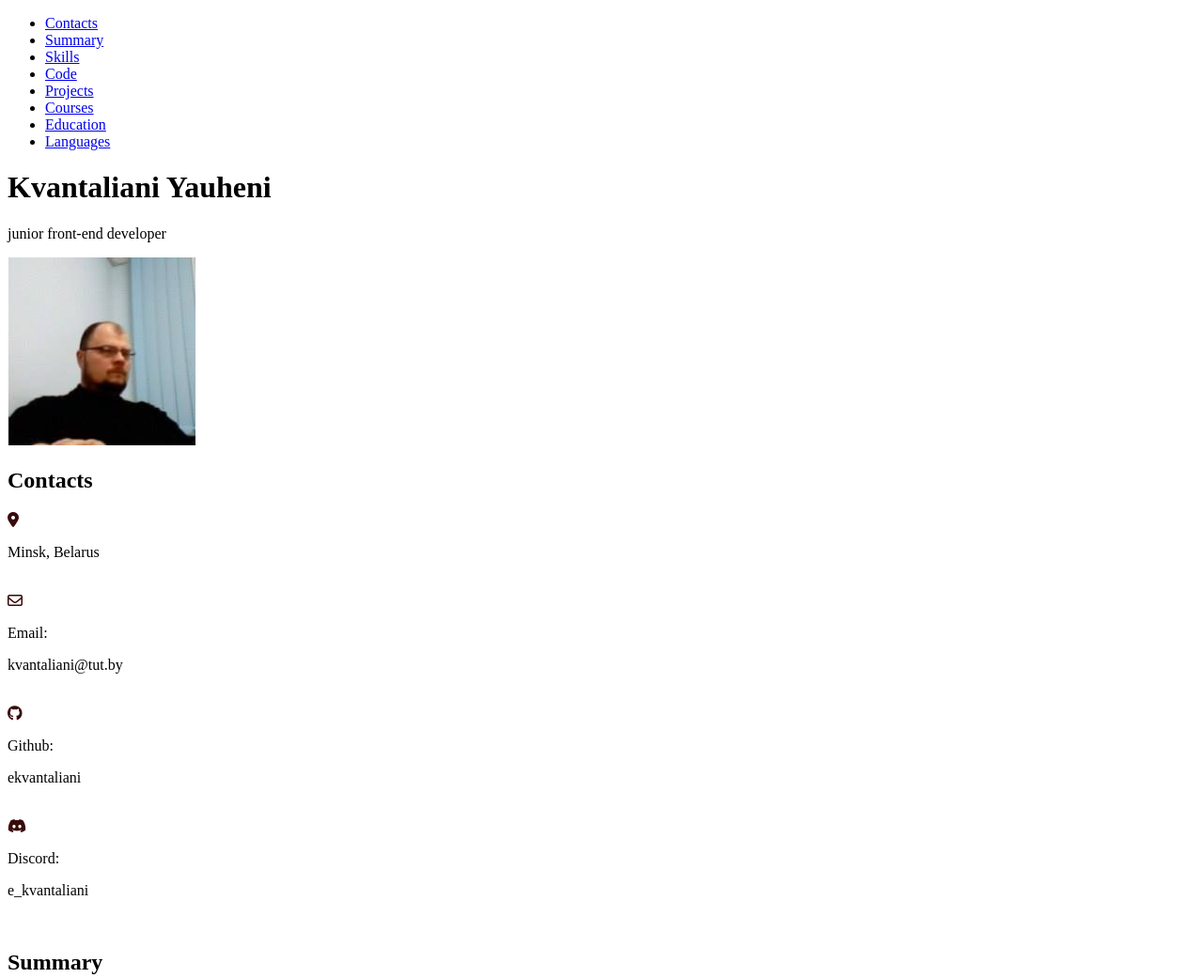
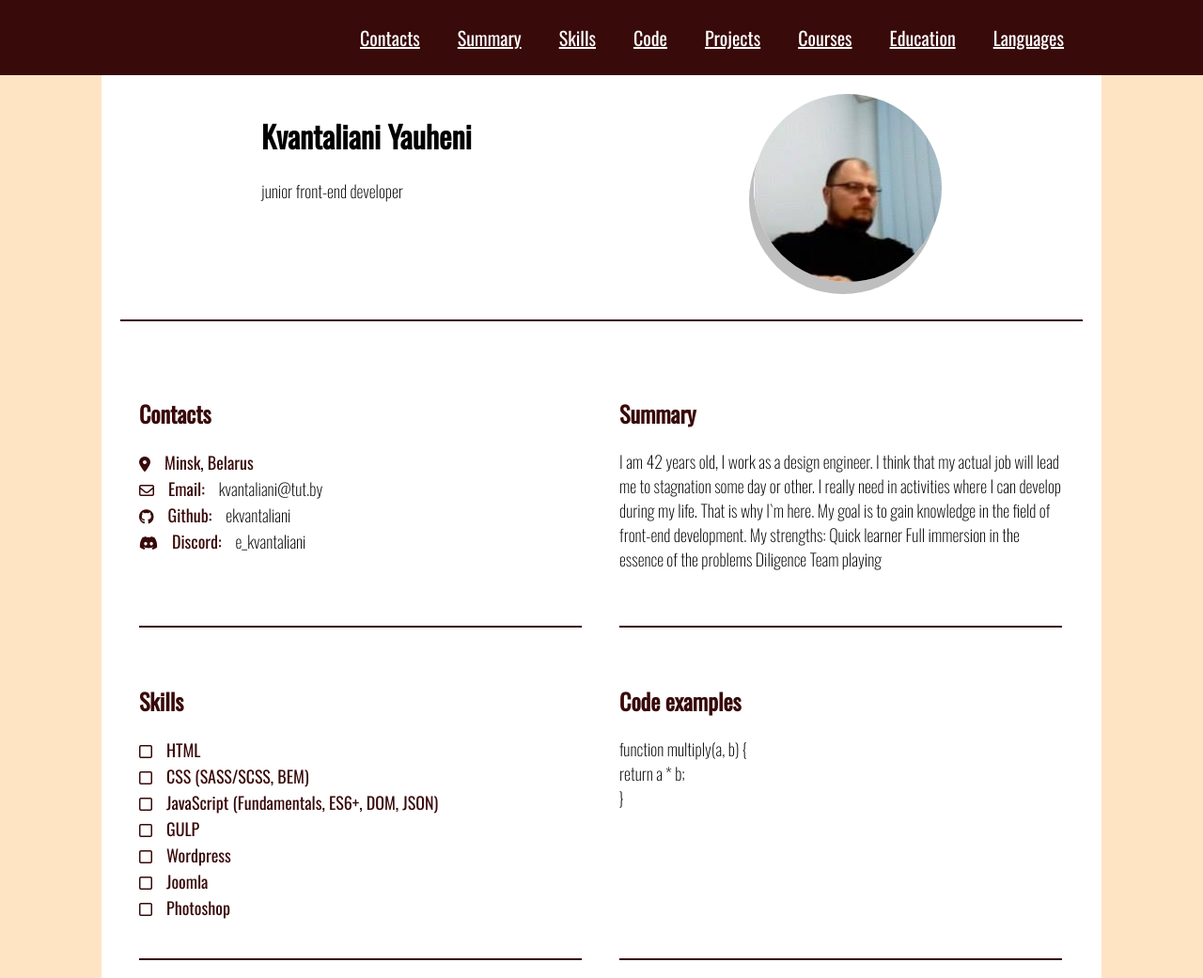
Before and after one commit to ekvantaliani/rsschool-cv, a plain HTML site: page index.html in a window 1280 px wide. Shown: the top 1041 px of the page at 94% size. Drawn offline with nearby package versions, Linux system fonts and the light colour scheme.

Commit message:
feat: add CSS styles

```diff
--- a/style.css
+++ b/style.css
@@ -1 +1,136 @@
-css
+body {
+   font-family: Oswald, Arial, Helvetica, sans-serif;
+   background-color: bisque;
+   margin: 0px;
+
+}
+
+p {
+    font-weight: 200;
+    font-size: 18px;
+}
+
+.header {
+    background-color: #390A0A;
+    padding: 0px;
+    margin: 0px;
+}
+
+.container {
+    max-width: 1024px;
+    margin: 0 auto;
+}
+.menu-list {
+    display: flex;
+    font-size: 20px;
+    justify-content: end;
+    height: 80px;
+    align-items: center;
+    margin: 0px 0px 0px 33px;
+    list-style: none;
+    }
+.menu-link {
+        padding: 0 20px;
+    }
+.menu-item a {
+    color: #fff;
+}
+.menu-item a:hover {
+    color: #E3E2B8;
+}
+.main-container {
+    max-width: 1024px;
+    margin: 0 auto;
+    background-color: rgb(255, 255, 255);
+    padding: 20px;
+    align-items: center;
+
+}
+.CV-name {
+    display: flex;
+    justify-content: space-around;
+    border-color: #390A0A;
+    border-style: solid;
+    border-width: 0 0 2px 0;
+    padding-bottom: 40px;
+
+}
+.CV-name-avatar {
+    display: flex;
+    width: 200px;
+    height: 200px;
+    border-radius: 50%;
+    overflow: hidden;
+    box-shadow: -5px 13px 0px 0px rgba(61, 61, 61, 0.333);
+
+}
+.ability-container {
+    display: flex;
+    flex-wrap: wrap;
+    max-width: 1024px;
+    background-color: rgb(255, 255, 255);
+    margin: 0 auto;
+    padding: 20px;
+}
+.ability {
+    flex: 0 1 46%;
+    border-width: 0 0 2px 0;
+    border-color:#390A0A;
+    border-style: solid;
+    margin: 20px;
+    padding-bottom: 40px;
+}
+.abilty-header{
+    color: #390A0A;
+}
+
+.ability-prefix {
+        padding-left: 10px;
+        display: inline-block;
+        font-size: 18px;
+        line-height: 1em;
+        margin: 5px;
+        color: #390A0A;
+        font-weight: 400;
+}
+.ability-description {
+    padding-left: 5px;
+    display: inline-block;
+    font-size: 18px;
+    line-height: 1em;
+    margin: 5px;
+}
+.ability-article {
+    font-weight: 200;
+    font-size: 18px;
+}
+.footer {
+    background-color: #390A0A;
+    height: 100px;
+    padding-top: 20px;
+
+}
+.container-footer {
+    max-width: 1024px;
+    margin: 0 auto;
+}
+.footer-content {
+    display: flex;
+    justify-content: space-between;
+}
+.footer-copyright {
+    display: flex;
+    align-items: center;
+}
+.footer-prefix {
+    display: inline-block;
+    font-size: 18px;
+    line-height: 1em;
+    margin: 5px;
+    color: white;
+
+}
+.footer-logo {
+    display: flex;
+    height: 80px;
+}
```
